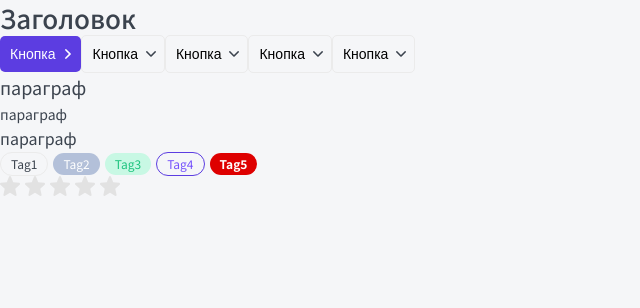
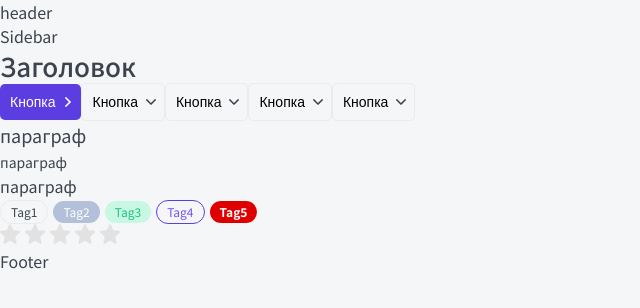
Before and after one commit to Svyat0y/top-app, a Next.js app: page / in a window 1280 px wide. Shown: the top 308 px of the page, without its empty margins (0-640 px from the left). Built offline with nearby package versions, Linux system fonts and the light colour scheme.

Commit message:
added hoc withLayout and wrapped the Home component with it

```diff
--- /dev/null
+++ b/hoc/withLayout.tsx
@@ -0,0 +1,13 @@
+import {FunctionComponent} from 'react';
+import {Layout}            from '../layout/Layout';
+
+
+export const withLayout = <T extends Record<string, unknown>>(Component: FunctionComponent<T>) => {
+    return (props: T): JSX.Element => {
+        return (
+            <Layout>
+                <Component {...props}/>
+            </Layout>
+        );
+    };
+};
```
Also changed, not shown: pages/index.tsx (+5 -3 lines).
